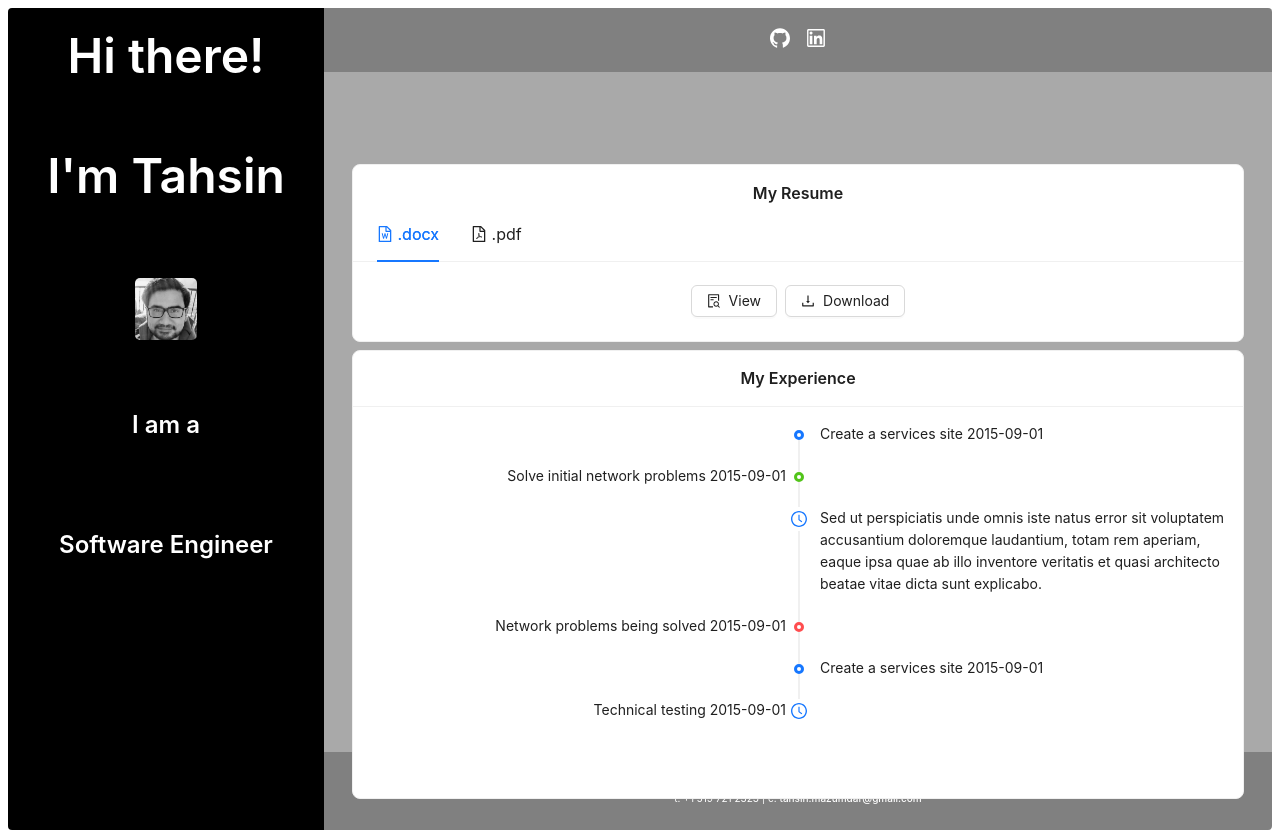
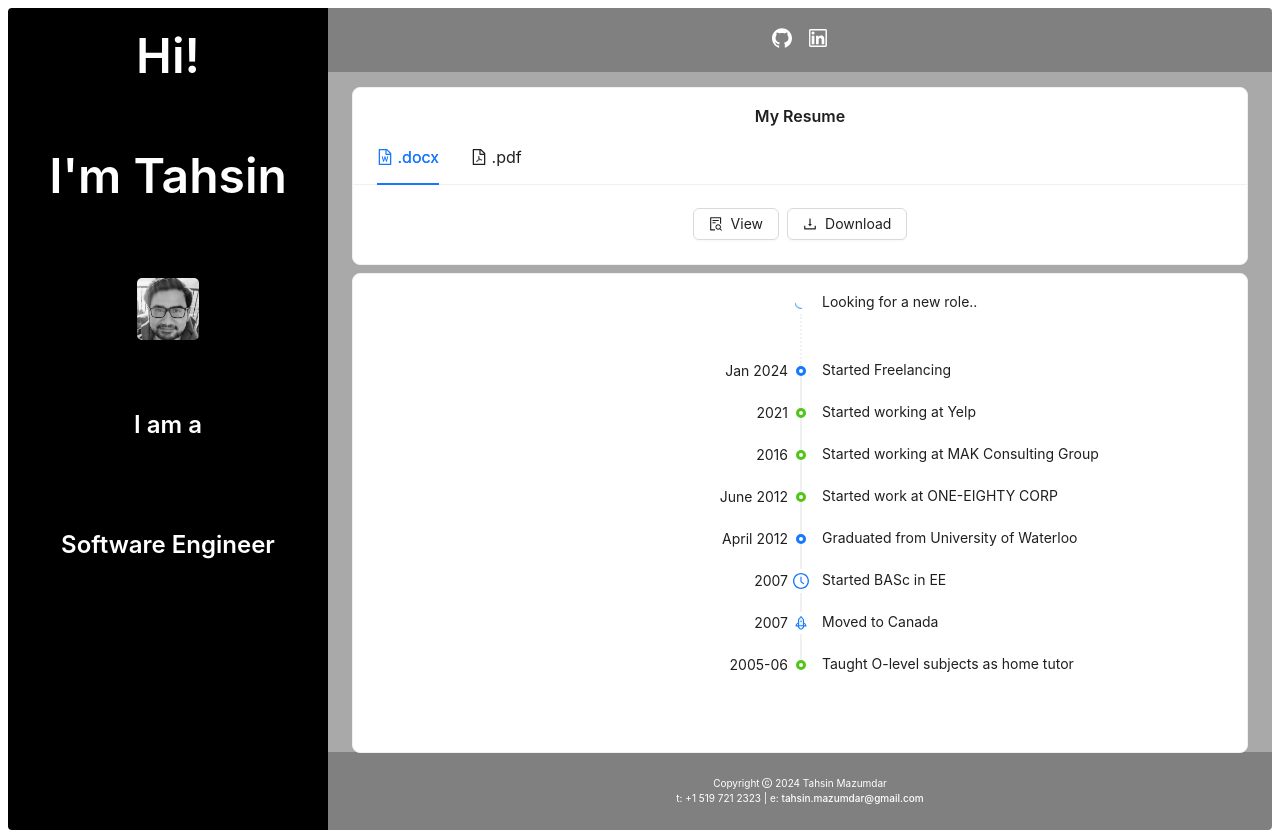
Before and after one commit to tmazumdar/tmazumdar.github.io, a React (Vite) app: page / in a window 1280 px wide. Built offline with nearby package versions, Linux system fonts and the light colour scheme.

Commit message:
update timeline

```diff
--- a/src/App.jsx
+++ b/src/App.jsx
@@ -16,7 +16,6 @@ function App() {
     const contentStyle = {
         textAlign: 'center',
         height: '85vh',
-        lineHeight: '120px',
         color: '#fff',
         backgroundColor: 'darkgray',
     };
@@ -34,7 +33,7 @@ function App() {
             <Layout>
                 <HeaderSection></HeaderSection>
                 <Content style={contentStyle}>
-                    <div className="card">
+                    <div className="">
                         <Space direction="vertical">
                             <ResumeSection></ResumeSection>
                             <WorkTimeline></WorkTimeline>
--- a/src/components/LeftSider.jsx
+++ b/src/components/LeftSider.jsx
@@ -16,7 +16,7 @@ function LeftSider() {
     };
 
     return (
-        <Sider width="25%" style={siderStyle}>
+        <Sider width="25vw" style={siderStyle}>
             <Text
                 strong
                 style={{
@@ -25,7 +25,7 @@ function LeftSider() {
                     fontSize: 48
                 }}
             >
-                Hi there!
+                Hi!
             </Text>
             <br />
             <Text
--- a/src/components/WorkTimeline.jsx
+++ b/src/components/WorkTimeline.jsx
@@ -1,40 +1,65 @@
-import { ClockCircleOutlined } from '@ant-design/icons';
+import {
+    ClockCircleOutlined,
+    RocketTwoTone,
+} from '@ant-design/icons';
 import { Card, Timeline } from 'antd';
+const { Item } = Timeline;
+
+const items = [{
+    children: 'Started Freelancing',
+    label: 'Jan 2024',
+},
+{
+    children: 'Started working at Yelp',
+    label: '2021',
+    color: 'green'
+},
+{
+    children: 'Started working at MAK Consulting Group',
+    label: '2016',
+    color: 'green'
+},
+{
+    children: 'Started work at ONE-EIGHTY CORP',
+    label: 'June 2012',
+    color: 'green'
+},
+{
+    children: 'Graduated from University of Waterloo',
+    label: 'April 2012',
+},
+{
+    children: 'Started BASc in EE',
+    label: '2007',
+    dot: (
+        <ClockCircleOutlined style={{ fontSize: '16px' }} />
+    ),
+},
+{
+    children: 'Moved to Canada',
+    label: '2007',
+    dot: (
+        <RocketTwoTone />
+    ),
+},
+{
+    children: 'Taught O-level subjects as home tutor',
+    label: '2005-06',
+    color: 'green'
+},
+];
+
+var reversedItems = items.reverse();
 
 function WorkTimeline() {
     return (
-        <Card title="My Experience">
-            <Timeline mode="alternate">
-                <Timeline.Item>Create a services site 2015-09-01</Timeline.Item>
-                <Timeline.Item color="green">Solve initial network problems 2015-09-01</Timeline.Item>
-                <Timeline.Item
-                    dot={
-                        <ClockCircleOutlined
-                            style={{
-                                fontSize: '16px',
-                            }}
-                        />
-                    }
-                >
-                    Sed ut perspiciatis unde omnis iste natus error sit voluptatem accusantium doloremque
-                    laudantium, totam rem aperiam, eaque ipsa quae ab illo inventore veritatis et quasi architecto
-                    beatae vitae dicta sunt explicabo.
-                </Timeline.Item>
-                <Timeline.Item color="red">Network problems being solved 2015-09-01</Timeline.Item>
-                <Timeline.Item>Create a services site 2015-09-01</Timeline.Item>
-                <Timeline.Item
-                    dot={
-                        <ClockCircleOutlined
-                            style={{
-                                fontSize: '16px',
-                            }}
-                        />
-                    }
-                >
-                    Technical testing 2015-09-01
-                </Timeline.Item>
-            </Timeline>
-        </Card >
+        <Card style={{width:"70vw"} }>
+            <Timeline
+                pending="Looking for a new role.."
+                reverse={true}
+                mode="left"
+                items={reversedItems} />
+        </Card>
     );
 };
 
```
